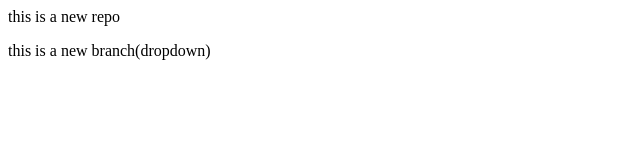
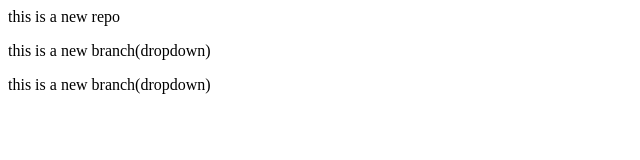
Before and after one commit to aayush1901/learnmakingnewrepo, a plain HTML site: page index.html in a window 1280 px wide. Shown: the whole page, without its empty margins (0-640 px from the left). Drawn offline with Linux system fonts and the light colour scheme.

```diff
--- a/index.html
+++ b/index.html
@@ -1,2 +1,3 @@
 <p>this is a new repo</p>
 <p>this is a new branch(dropdown)</p>
+<p>this is a new branch(dropdown)</p>
```
